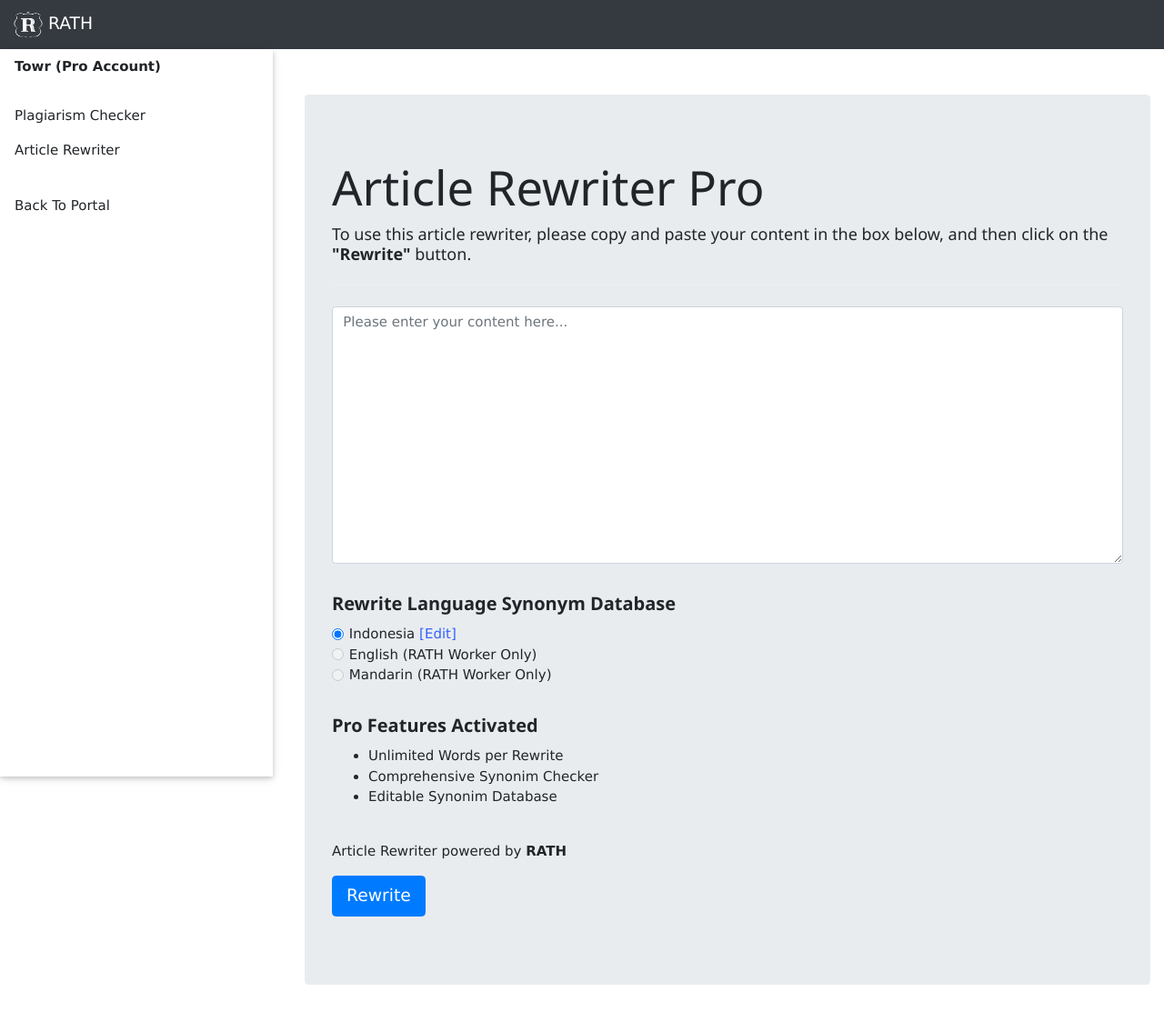
After one commit to eagles284/rath-web, a PHP site: template view/rewriter.php in a window 1280 px wide. The commit adds this page. Shown: the whole page at 91% size. Run offline with PHP 8.4, Linux system fonts and the light colour scheme; the template is opened without the code that fills it, so the values that code supplies are empty; some libraries are stand-ins or nearby versions.

Commit message:
Update Features
+ Rewriter
+ Rewriter Editor
= Rewriter Navigation
= Redesigned Portal
TBA Redesign Code Flexiblity
TBA Redesign Web Design

```diff
--- /dev/null
+++ b/view/rewriter.php
@@ -0,0 +1,152 @@
+<?php
+
+function contains($in, $str)
+{
+    return strpos($str, $in) !== false;
+}
+
+?>
+
+<div class="w3-sidebar w3-bar-block w3-collapse w3-card w3-animate-left sideb" style="width:300px;" id="mySidebar">
+    <p class="w3-bar-item"><b>Towr (Pro Account)</b></p>
+    <a href="plagere" class="w3-bar-item w3-button">Plagiarism Checker</a>
+    <a href="rewriter" class="w3-bar-item w3-button">Article Rewriter</a>
+    <br>
+    <a href="portal" class="w3-bar-item w3-button">Back To Portal</a>
+</div>
+
+<div class="w3-main" style="margin-left:320px; margin-top: 50px;" id="konten">
+    <div class="container">
+        <div class="jumbotron">
+            <h1 class="display-4">Article Rewriter <b color="yellow">Pro</b></h1>
+            <h5>To use this article rewriter, please copy and paste your content in the box below, and then click on the
+                <b>"Rewrite"</b> button.</h5>
+            <?php
+    echo '<b><p id="done" style="color: darkblue"></p></b>';
+    ?>
+            <hr class="my-4">
+            <!-- FORM START -->
+            <form action="" method="post">
+
+                <textarea name="content" class="form-control" id="exampleFormControlTextarea1" rows="12"
+                    placeholder="Please enter your content here..."></textarea>
+                <br>
+
+                <h4><b>Rewrite Language Synonym Database</b></h4>
+
+                <div class="form-check">
+                    <label class="form-check-label">
+                        <input type="radio" class="form-check-input" name="optradio" checked>Indonesia
+                        <a href="rewriter-config" style="color:#3161ff">[Edit]</a>
+                    </label>
+                </div>
+                <div class="form-check disabled">
+                    <label class="form-check-label">
+                        <input type="radio" class="form-check-input" name="optradio" disabled>English (RATH Worker Only)
+                    </label>
+                </div>
+                <div class="form-check disabled">
+                    <label class="form-check-label">
+                        <input type="radio" class="form-check-input" name="optradio" disabled>Mandarin (RATH Worker
+                        Only)
+                    </label>
+                </div>
+
+                <br>
+
+                <h4><b>Pro Features Activated</b></h4>
+                <ul>
+                    <li>Unlimited Words per Rewrite</li>
+                    <li>Comprehensive Synonim Checker</li>
+                    <li>Editable Synonim Database</li>
+                </ul>
+
+                <br>
+
+                <p>Article Rewriter powered by <b>RATH</b></p>
+                <p class="lead">
+                    <input type="submit" name="submit" value="Rewrite" class="btn btn-primary btn-lg">
+                </p>
+
+                <!-- FORM END -->
+            </form>
+        </div>
+
+        <?php
+
+if (isset($_POST['submit'])){
+    if (strlen($_POST['content']) > 2)
+    {
+        $file_link = "view/rewriter_id.csv";
+        $text = $_POST['content'];
+        $synonym_db = fopen($file_link, "r");
+        $new_text = $text;
+        $queue;
+
+        while(! feof($synonym_db))
+        {
+            // fgetcsv($synonym_db) is now ARRAY of current LINE
+            $line = fgetcsv($synonym_db);
+
+            foreach ($line as $word)
+            {
+                if (contains($word, $text)){
+                    $queue[$word] = $line[rand(0, count($line)-1)];
+                }
+            }
+        }
+
+        if (isset($queue) && ($queue != null)){
+            foreach ($queue as $ori => $new)
+            {
+                $new_text = str_replace($ori, "<b>".$new."</b>", $new_text);
+            }
+        }
+
+    } else {
+        echo "<b>Error: Please enter your content at the text field above.</b>";
+        exit;
+    }
+}
+if (isset($text) && ($text != null)):
+?>
+        <h1 id='results'>Rewrite Results </h1>
+        <div class="card">
+            <div class="card-header" color="red">
+                <span style="color:#4279ff"><b>REWRITTEN</span></b>
+            </div>
+            <div class="card-body">
+                <span style="color:black"> <?=$new_text?> </span>
+            </div>
+        </div>
+
+        <br>
+
+        <div class="card">
+            <div class="card-header" color="red">
+                <span style="color:#00174f"><b>ORIGINAL</span></b>
+            </div>
+            <div class="card-body">
+                <span style="color:black"> <?=$text?> </span>
+            </div>
+        </div>
+
+        <br>
+        <?php
+echo "<script>document.getElementById('results').scrollIntoView();</script>";
+echo "<script>document.getElementById('done').innerHTML = \"Please check your results at the below of the page.\";</script>";
+endif; ?>
+
+    </div>
+</div>
+
+<script>
+function w3_toggle() {
+    status = document.getElementById("mySidebar").style.display;
+    if (status === 'block') {
+        status = document.getElementById("mySidebar").style.display = "none";
+    } else {
+        status = document.getElementById("mySidebar").style.display = "block";
+    }
+}
+</script>
--- /dev/null
+++ b/view/rewriter_id.csv
@@ -0,0 +1,4 @@
+susah,sulit,sukar
+mudah,gampang
+menggunakan,memakai,mengonsumsi
+menyayat,memotong
--- /dev/null
+++ b/view/xredir.php
@@ -0,0 +1,4 @@
+<?php
+$_SESSION['success_redit'] = 'yes';
+header("Location: rewriter-config");
+?>
```
Also changed, not shown: view/pcpanel.php (+5 -5 lines), view/plagere.php (+52 -41 lines), view/portal.php (+75 -9 lines), view/rewriter-config.php (added, +94 -0 lines).
